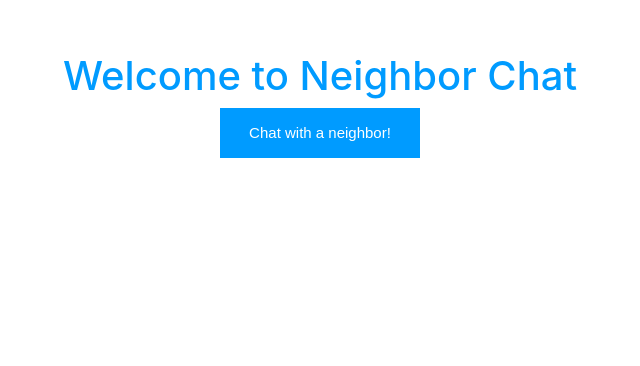
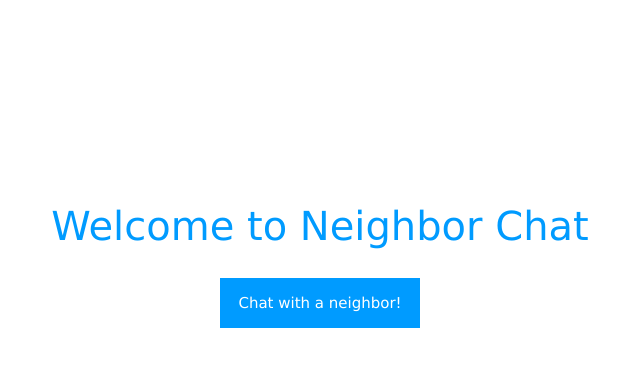
Before and after one commit to Highwind360/Neighbor, a website: page client/view/index.html in a window 1280 px wide. Shown: the part 148-514 px from the top of the page, without its empty margins (320-960 px from the left). Drawn offline with nearby package versions, Linux system fonts and the light colour scheme; files that its build step writes are made by us from their sources.

Commit message:
Moved client html pages to view/
Also made minor changes to button.

```diff
--- a/client/css/index.css
+++ b/client/css/index.css
@@ -2,10 +2,11 @@ div#mainBody {
 	width: 600px;
 	text-align: center;
 	margin: 0px auto;
-	margin-top: 200px;
+	margin-top: 350px;
 }
 
-button {
+button#startChat {
+	margin-top: 20px;
 	cursor: pointer;
 	background-color: #009bff;
 	-moz-border-radius: 0px;
@@ -15,9 +16,12 @@ button {
 	width: 200px;
 	height: 50px;
 	color: #ffffff;
-	font-family: 'Raleway', sans-serif;
 	font-weight: 500;
 	font-size: 15px;
+}
+
+h1, button#startChat{
+	font-family: 'Verdana', sans-serif;
 }
 
 h1{
```
Also changed, not shown: client/view/index.html (renamed from client/index.html).
